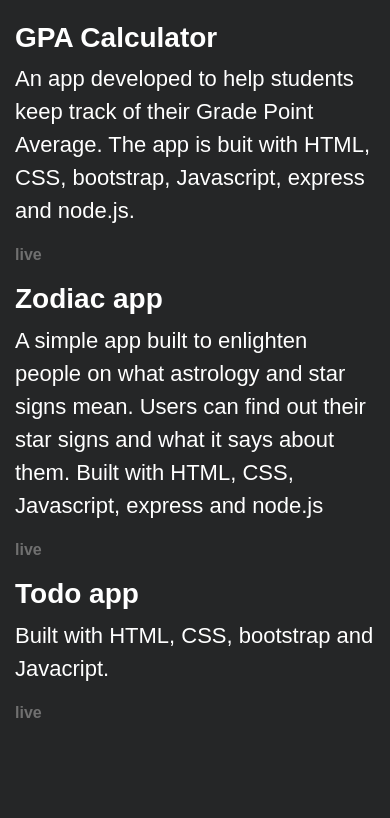
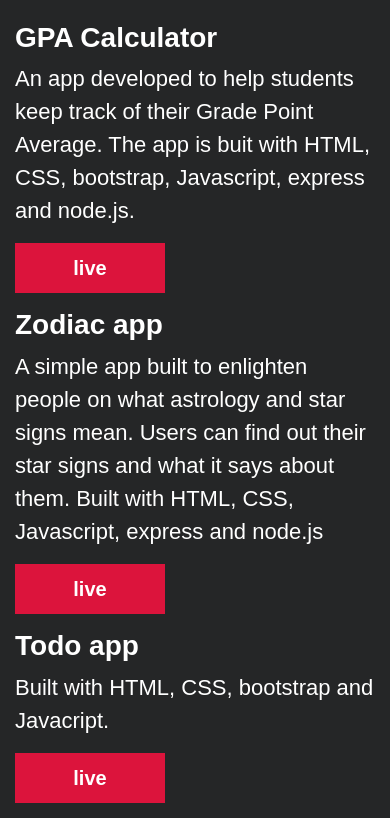
Before and after one commit to Marvelousy20/myPortfolio, a website built with webpack: page client/project.html in a window 390 px wide. Shown: the part 431-1249 px from the top of the page. Before the commit the page ends 1171 px from the top, so only its background shows below. Built offline with nearby package versions, Linux system fonts and the light colour scheme.

Commit message:
corrections made

```diff
--- a/client/css/project.css
+++ b/client/css/project.css
@@ -52,11 +52,17 @@ p{
 
 a{
     text-decoration: none;
-    color: #fff;
 }
 
 a:hover{
     text-decoration: none;
+}
+
+button{
+    padding: 15px;
+    border: none;
+    background: crimson;
+    width: 150px;
 }
 
 
@@ -87,7 +93,10 @@ a:hover{
     }
 
     .live{
+        color: #fff;
         text-decoration: underline;
+        font-size: 20px;
+        font-weight: 500;
     }
     #logo{
         position: absolute;
@@ -130,6 +139,15 @@ a:hover{
         padding: 5px;
     }
 
+    button{
+        padding: 10px;
+    }
+
+    .live{
+        color: #fff;
+        font-size: 20px;
+    }
+
     a{
         color: #707070;
         font-family: sans-serif;
--- a/client/project.html
+++ b/client/project.html
@@ -31,7 +31,8 @@
             <p>An app developed to help students keep track of their Grade Point Average.
                 The app is buit with HTML, CSS, bootstrap, Javascript, express and node.js.
             </p>
-            <a href="https://calculategpa.herokuapp.com" class="live">live</a>
+            <button> <a href="https://calculategpa.herokuapp.com" target="_blank" class="live">live</a></button>
+
         </section>
 
         <section>
@@ -40,13 +41,15 @@
                 and star signs mean. Users can find out their star signs and what
                 it says about them. Built with HTML, CSS, Javascript, express and node.js
             </p>
-            <a href="https://myzodiacapp.herokuapp.com" class="live">live</a>
+            <button><a href="https://myzodiacapp.herokuapp.com" target="_blank" class="live">live</a></button>
+
         </section>
 
         <section>
             <h3>Todo app</h3>
             <p>Built with HTML, CSS, bootstrap and Javacript.</p>
-            <a href="https://todolist23app.herokuapp.com" class="live">live</a>
+            <button><a href="https://todolist23app.herokuapp.com" target="_blank" class="live">live</a></button>
+
         </section>
     </div>
 </body>
```
Also changed, not shown: client/about.html (+2 -2 lines), client/index.html (+7 -7 lines).
